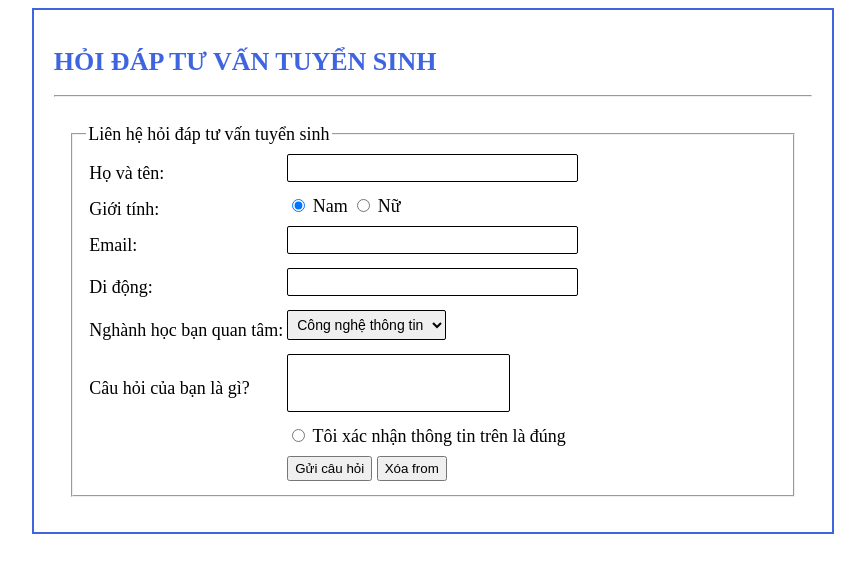
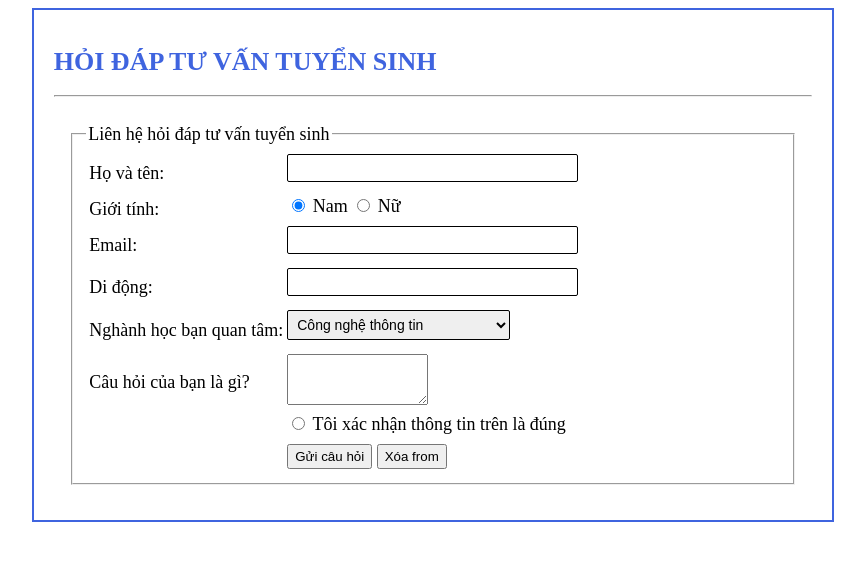
Before and after one commit to KNguyen-1411/KNguyen-1411, a plain HTML site: page HTML_23T1080051/pages/tu-van.html in a window 1280 px wide. Shown: the whole page, without its empty margins (207-1072 px from the left). Drawn offline with Linux system fonts and the light colour scheme.

Commit message:
KNguyen-1411

```diff
--- a/HTML_23T1080051/pages/tu-van.html
+++ b/HTML_23T1080051/pages/tu-van.html
@@ -21,6 +21,10 @@
             margin-bottom: 10px;
             font-size: 14px;
         }
+        .sl{
+            width: 80%;
+        }
+
     </style>
 </head>
 <body>
@@ -52,7 +56,7 @@
                     </tr>
                     <tr>
                         <td><label >Nghành học bạn quan tâm: </label></td>
-                        <td><select class="sl">
+                        <td class="slc"><select class="sl">
                             <option value="cntt">Công nghệ thông tin</option>
                             <option value="bc">Báo chí</option>
                             <option value="kt">Kiến trúc</option>
@@ -60,8 +64,12 @@
                         </td>
                     </tr>
                     <tr>
+                        <!-- <td>Câu hỏi của bạn là gì?</td>
+                        <td><input style="padding: 20px; " type="text"><br></td> -->
                         <td>Câu hỏi của bạn là gì?</td>
-                        <td><input style="padding: 20px; " type="text"><br></td>
+                        <td>
+                            <textarea cols="15" rows="3"></textarea>
+                        </td>
                     </tr>
                     <tr>
                         <td></td>
```
